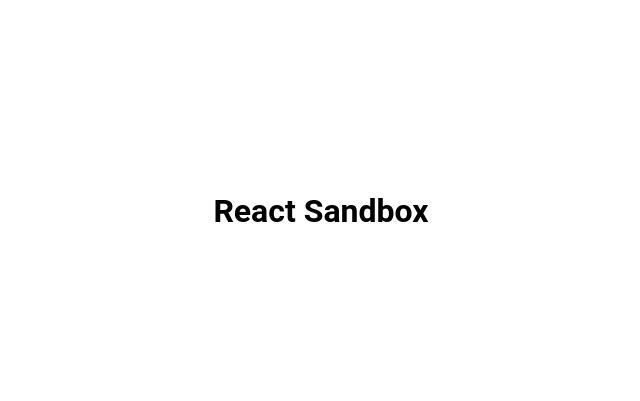
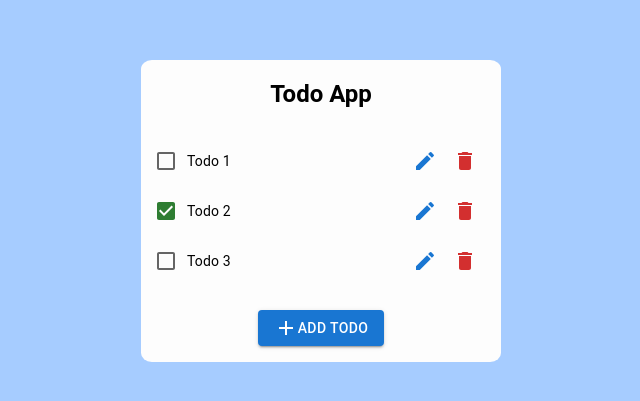
Before and after one commit to rizzok/react-sandbox, a React (Create React App) app: page / in a window 1280 px wide. Shown: the part 189-590 px from the top of the page, without its empty margins (319-959 px from the left). Built offline with nearby package versions, Linux system fonts and the light colour scheme; the HTML template or start-up script is replaced by a standard one.

Commit message:
v1.0 done

```diff
--- a/src/App.js
+++ b/src/App.js
@@ -1,8 +1,45 @@
+import {TodoList} from "./components/TodoList";
+import {GlobalProvider} from "./context/GlobalState";
+import styled from 'styled-components';
+import {useState} from "react";
+import {ButtonAdd} from "./components/ButtonAdd";
+import {FormTodo} from "./components/FormTodo";
+
+const Wrapper = styled.section`
+  background-color: #fdfdfd;
+  width: 360px;
+  display: flex;
+  flex-direction: column;
+  border-radius: 3%;
+`
+
+const Title = styled.h1`
+  text-align: center;
+`
+
+const FormWrapper = styled.div`
+  display: flex;
+  justify-content: center;
+  align-content: center;
+  padding: 1rem;
+`
+
 function App() {
+    const [isEditing, toggleForm] = useState(false);
+
     return (
-        <div className="App">
-            <h1>React Sandbox</h1>
-        </div>
+        <GlobalProvider>
+            <Wrapper>
+                <Title>Todo App</Title>
+                <TodoList/>
+                <FormWrapper>
+                    {isEditing
+                        ? <FormTodo isEditing={isEditing} toggleForm={toggleForm}/>
+                        : <ButtonAdd isEditing={isEditing} toggleForm={toggleForm}/>
+                    }
+                </FormWrapper>
+            </Wrapper>
+        </GlobalProvider>
     );
 }
 
--- /dev/null
+++ b/src/components/ButtonAdd.js
@@ -0,0 +1,10 @@
+import {Add} from "@mui/icons-material";
+import {Button} from "@mui/material";
+
+export const ButtonAdd = ({isEditing, toggleForm}) => {
+    return (
+        <Button variant="contained" onClick={() => toggleForm(!isEditing)}>
+            <Add />Add Todo
+        </Button>
+    )
+}
--- /dev/null
+++ b/src/components/FormTodo.js
@@ -0,0 +1,43 @@
+import {IconButton, TextField} from "@mui/material";
+import {AddCircle, Cancel} from "@mui/icons-material";
+import styled from "styled-components";
+import {useContext, useState} from "react";
+import {GlobalContext} from "../context/GlobalState";
+
+const Wrapper = styled.div`
+  display: flex;
+  justify-content: center;
+  align-items: center;
+`
+
+export const FormTodo = ({isEditing, toggleForm}) => {
+    const [text, setText] = useState('');
+    const {addTodo} = useContext(GlobalContext);
+
+    function handleAddClick() {
+        if (text) {
+            addTodo(text)
+            toggleForm(false)
+            setText('')
+        } else {
+            // todo: add error message "Please enter a todo"
+        }
+    }
+
+    return (
+        <Wrapper>
+            <TextField
+                label="New todo"
+                value={text}
+                onChange={(e) => setText(e.target.value)}
+                // helperText="Incorrect entry"
+            />
+            <IconButton onClick={handleAddClick}>
+                <AddCircle color={"success"} />
+            </IconButton>
+            <IconButton onClick={() => toggleForm(false)}>
+                <Cancel color={"error"} />
+            </IconButton>
+        </Wrapper>
+    )
+}
--- /dev/null
+++ b/src/components/ModifyForm.js
@@ -0,0 +1,40 @@
+import {IconButton, TextField} from "@mui/material";
+import styled from 'styled-components';
+import {Cancel, CheckCircle} from "@mui/icons-material";
+import {useState, useContext} from "react";
+import {GlobalContext} from "../context/GlobalState";
+
+const Wrapper = styled.div`
+  display: flex;
+  justify-content: center;
+  align-items: center;
+`
+
+export const ModifyForm = ({setIsEditing, todo}) => {
+    const {modifyTodo} = useContext(GlobalContext);
+    const [editingText, setEditingText] = useState(todo.text);
+
+    function handleValidateModification() {
+        if (editingText) {
+            modifyTodo(todo.id, editingText);
+            setIsEditing(false);
+        } else {
+            // todo: add error message "Please enter a todo"
+        }
+    }
+
+    return (
+        <Wrapper>
+            <TextField
+                value={editingText}
+                onChange={(e) => setEditingText(e.target.value)}
+            />
+            <IconButton onClick={handleValidateModification}>
+                <CheckCircle color={"success"} />
+            </IconButton>
+            <IconButton onClick={() => setIsEditing(false)}>
+                <Cancel color={"error"} />
+            </IconButton>
+        </Wrapper>
+    )
+}
--- /dev/null
+++ b/src/components/TodoItem.js
@@ -0,0 +1,40 @@
+import {Checkbox, IconButton, ListItem, ListItemText} from "@mui/material";
+import DeleteIcon from '@mui/icons-material/Delete';
+import {useContext, useState} from "react";
+import {GlobalContext} from "../context/GlobalState";
+import {Edit} from "@mui/icons-material";
+import {ModifyForm} from "./ModifyForm";
+
+export const TodoItem = ({todo}) => {
+    const {handleCheck, deleteTodo} = useContext(GlobalContext)
+    const {id, text, done} = todo;
+
+    const [isEditing, setIsEditing] = useState(false);
+
+    return (
+        <ListItem dense>
+            <Checkbox
+                onChange={() => handleCheck(todo)}
+                checked={done}
+                edge="start"
+                disableRipple
+                color="success"
+            />
+            {!isEditing && <ListItemText>{text}</ListItemText>}
+            {isEditing
+                ? <ModifyForm
+                    setIsEditing={setIsEditing}
+                    todo={todo}
+                />
+                : <IconButton onClick={() => setIsEditing(true)}>
+                    <Edit color={"primary"}/>
+                </IconButton>
+            }
+            {!isEditing &&
+                <IconButton onClick={() => deleteTodo(id)}>
+                    <DeleteIcon color={"error"} />
+                </IconButton>
+            }
+        </ListItem>
+    )
+}
--- /dev/null
+++ b/src/components/TodoList.js
@@ -0,0 +1,16 @@
+import {List} from "@mui/material";
+import {TodoItem} from "./TodoItem";
+import {useContext} from "react";
+import {GlobalContext} from "../context/GlobalState";
+
+export const TodoList = () => {
+    const {todos} = useContext(GlobalContext);
+
+    return (
+        <List>
+            {todos.map(todo => (
+                <TodoItem key={todo.id} todo={todo} />
+            ))}
+        </List>
+    )
+}
--- /dev/null
+++ b/src/context/AppReducer.js
@@ -0,0 +1,54 @@
+export const AppReducer = (state, action) => {
+    switch (action.type) {
+        case 'TOGGLE_ADD_TODO_FORM':
+            return {
+                ...state,
+                isEditing: !action.isEditing
+            }
+
+        case 'ADD_TODO':
+            const newId = state.todos.length > 0 ?
+                state.todos.slice(-1)[0].id + 1 :
+                1;
+            return {
+                ...state,
+                todos: [
+                    ...state.todos,
+                    {
+                        id: newId,
+                        text: action.text,
+                        done: false
+                    }
+                ]
+            }
+
+        case 'HANDLE_CHECK':
+            return {
+                ...state,
+                todos: state.todos.map(todo => {
+                    return (todo.id === action.todo.id)
+                        ? {...action.todo, done: !action.todo.done}
+                        : todo;
+                })
+            }
+
+        case 'MODIFY_TODO':
+            return {
+                ...state,
+                todos: state.todos.map(todo => {
+                    return (todo.id === action.id)
+                        ? {...todo, text: action.text}
+                        : todo;
+                })
+            }
+
+        case 'DELETE_TODO':
+            return {
+                ...state,
+                todos: state.todos.filter(todo => todo.id !== action.id)
+            }
+
+        default:
+            return state;
+    }
+}
--- /dev/null
+++ b/src/context/GlobalState.js
@@ -0,0 +1,55 @@
+import {createContext, useReducer} from "react";
+import {AppReducer} from "./AppReducer";
+
+const initialState = {
+    todos: [
+        {id: 1, text: "Todo 1", done: false},
+        {id: 2, text: "Todo 2", done: true},
+        {id: 3, text: "Todo 3", done: false}
+    ]
+};
+
+export const GlobalContext = createContext(initialState);
+
+export const GlobalProvider = ({children}) => {
+    const [state, dispatch] = useReducer(AppReducer, initialState);
+
+    function handleCheck(todo) {
+        dispatch({
+            type: 'HANDLE_CHECK',
+            todo
+        })
+    }
+
+    function addTodo(text) {
+        dispatch({
+            type: 'ADD_TODO',
+            text
+        })
+    }
+
+    function modifyTodo(id, text) {
+        dispatch({
+            type: 'MODIFY_TODO',
+            id,
+            text
+        })
+    }
+
+    function deleteTodo(id) {
+        dispatch({
+            type: 'DELETE_TODO',
+            id
+        })
+    }
+
+    return (<GlobalContext.Provider value={{
+        todos: state.todos,
+        handleCheck,
+        addTodo,
+        modifyTodo,
+        deleteTodo
+    }}>
+        {children}
+    </GlobalContext.Provider>);
+};
--- a/src/index.css
+++ b/src/index.css
@@ -15,4 +15,5 @@ body {
   display: flex;
   align-items: center;
   justify-content: center;
+  background-color: #a6ccff;
 }
```
Also changed, not shown: 2 other files (tests, documents, lock files or other folders).
